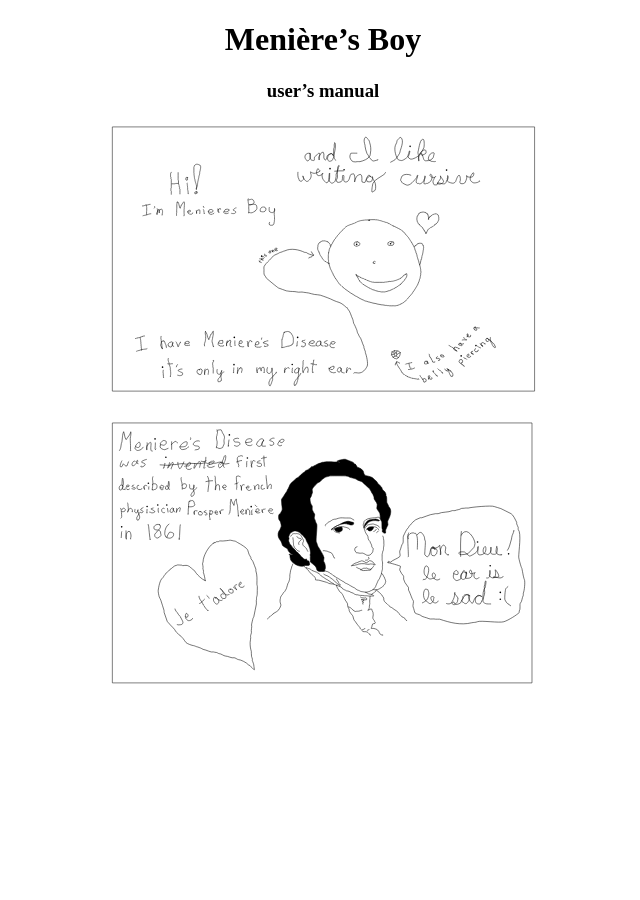
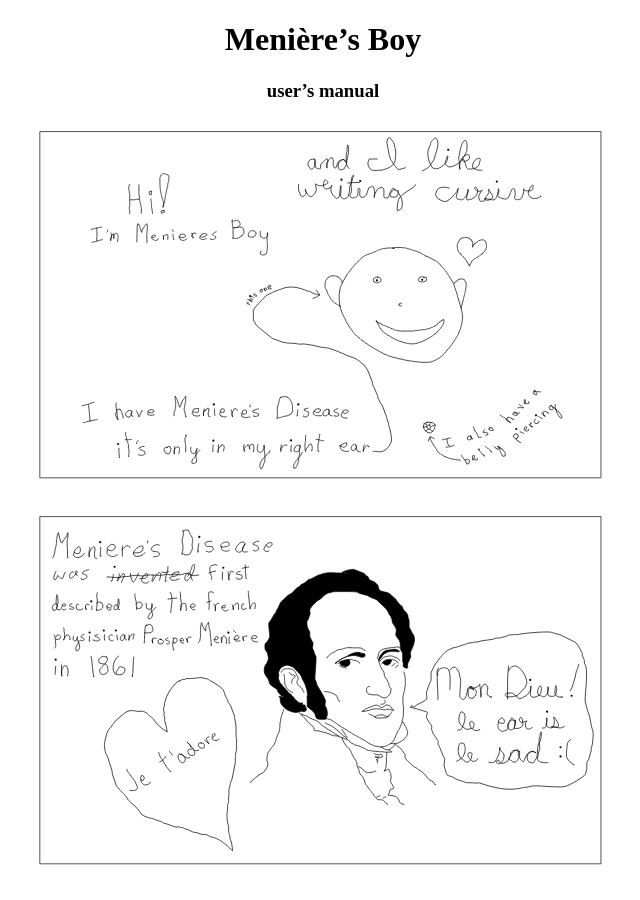
Before and after one commit to hospadar/menieres_boy, a Jekyll site: the page built from index.markdown, in a window 1280 px wide. Shown: the whole page, without its empty margins (317-957 px from the left). Built offline with Jekyll 4.4.1, drawn with Linux system fonts in a browser that asks for light colours.

Commit message:
fix styling

```diff
--- a/_layouts/default.html
+++ b/_layouts/default.html
@@ -5,7 +5,7 @@
     <title>{{ page.title }}</title>
     <style type="text/css">
       :root {
-        --body-width: 30;
+        --body-width: 40;
       }
       h1 {text-align: center;}
       h2 {text-align: center;}
```
Also changed, not shown: assets/images/frames/01.svg, assets/images/frames/02.svg.
